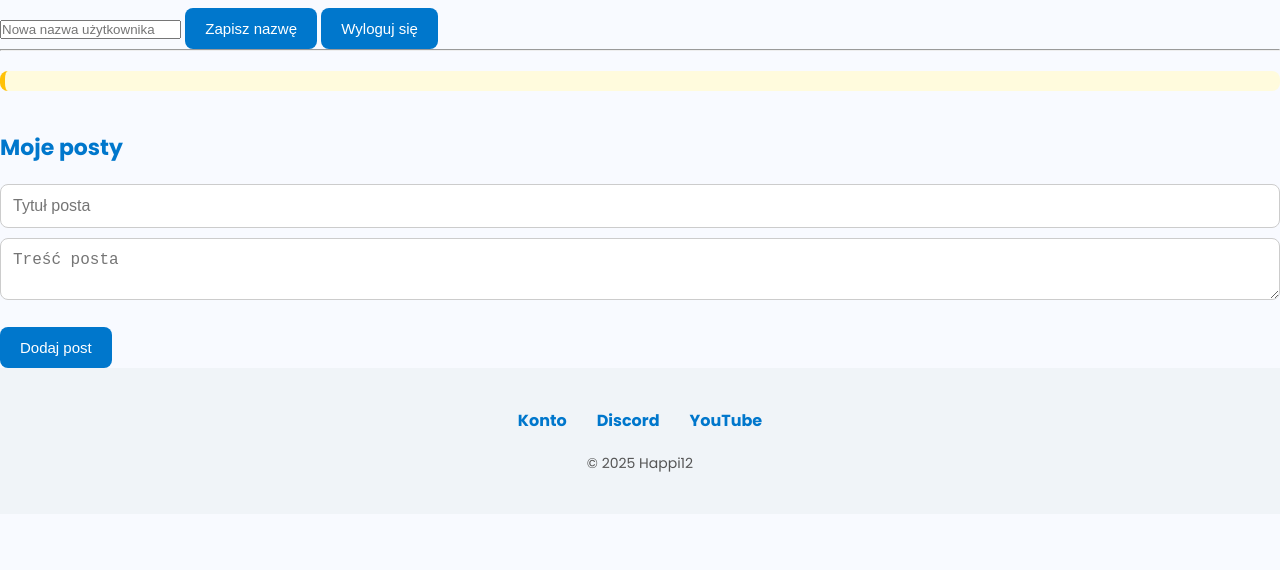
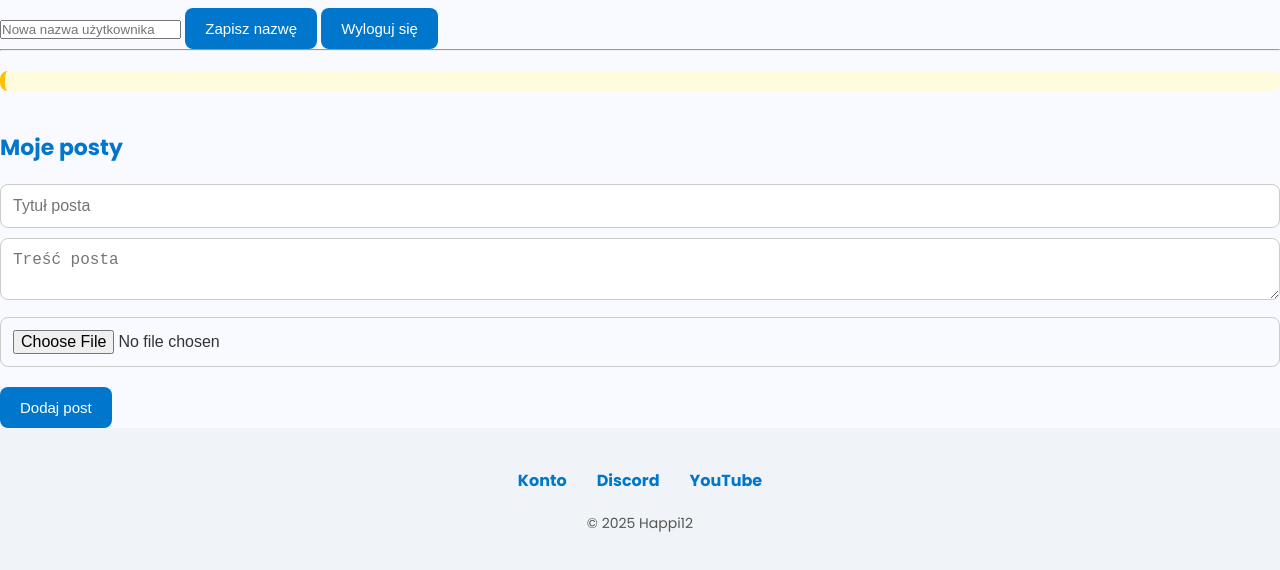
Before and after one commit to Happi12YT/konto, a plain HTML site: page index.html in a window 1280 px wide. Shown: the part 912-1482 px from the top of the page. Before the commit the page ends 1426 px from the top, so only its background shows below. Drawn offline with Linux system fonts and the light colour scheme; no server answers.

Commit message:
Update index.html

```diff
--- a/index.html
+++ b/index.html
@@ -59,6 +59,7 @@
     <form id="postForm">
       <input type="text" id="postTitle" placeholder="Tytuł posta" required/>
       <textarea id="postContent" placeholder="Treść posta" required></textarea>
+      <input type="file" id="postImage" accept="image/*" />
       <button type="submit">Dodaj post</button>
     </form>
 
```
